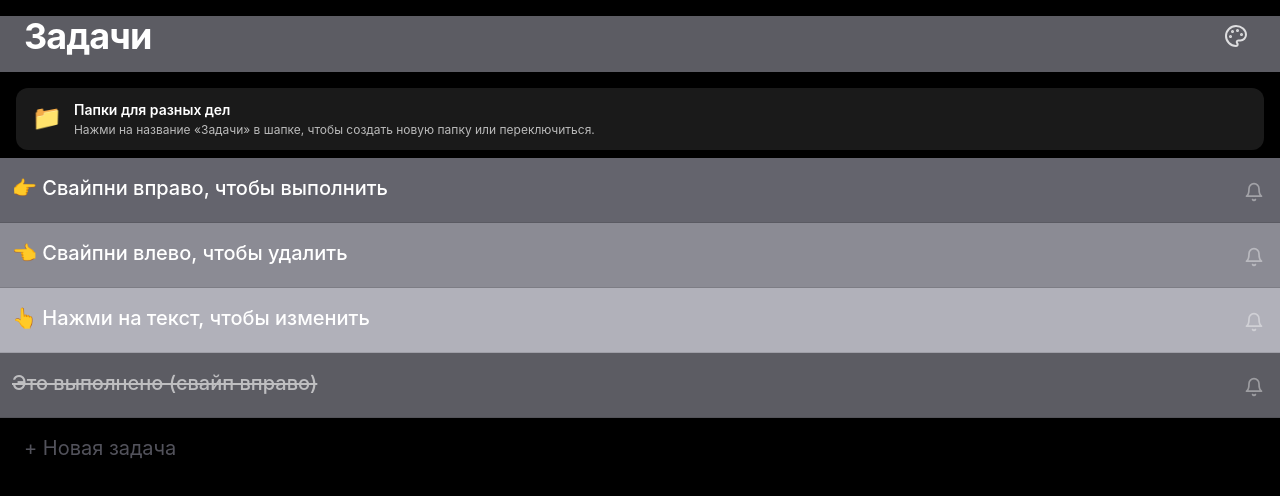
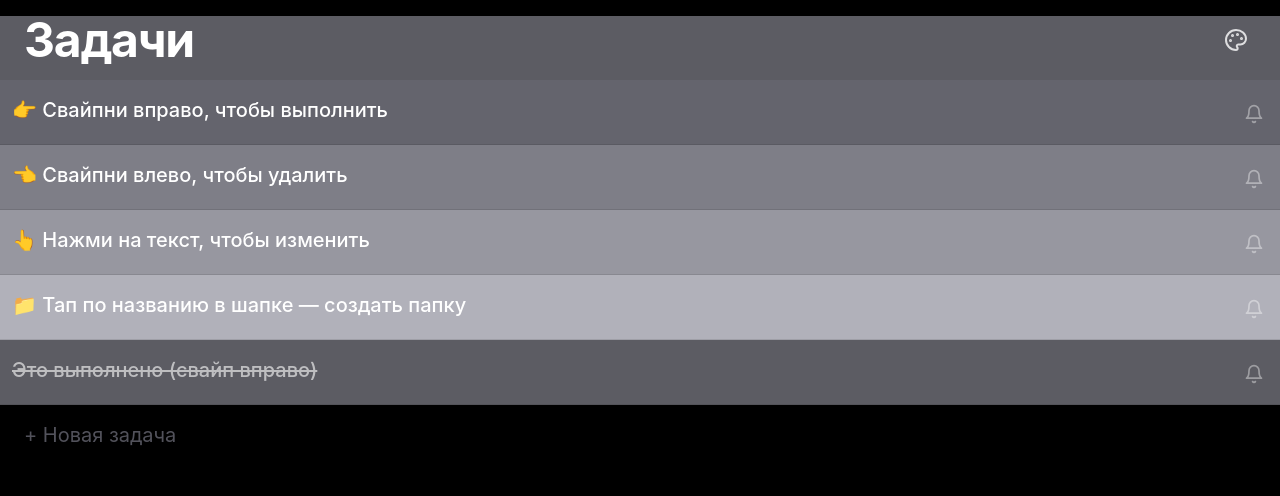
Before and after one commit to SKZHPRVT/task_time_place, a React (Vite) app: page / in a window 1280 px wide. Shown: the top 496 px of the page. Built offline with nearby package versions, Linux system fonts and the light colour scheme.

Commit message:
Fix: folder tip is now a task like other tutorials, remove black plate

```diff
--- a/src/App.tsx
+++ b/src/App.tsx
@@ -2,7 +2,7 @@ import { useState, useEffect, useMemo, useCallback } from 'react';
 import { SwipeableTask } from './components/SwipeableTask';
 import { ReminderSheet } from './components/ReminderSheet';
 import { FolderSheet } from './components/FolderSheet';
-import { Task, Folder } from './types';
+import { Task } from './types';
 import { useAppState } from './hooks/useAppState';
 import { useReminderChecker } from './hooks/useReminderChecker';
 import { Palette } from 'lucide-react';
@@ -97,27 +97,21 @@ export default function App() {
         className="pb-4 px-6 transition-colors duration-300 flex justify-between items-center shrink-0"
         style={{ backgroundColor: headerBg }}
       >
-        {/* Левая часть: название + стрелка */}
-        <div className="flex items-center gap-2 min-w-0 flex-1">
         <button
           onClick={() => setShowFolders(true)}
-            className="flex items-center gap-2 active:opacity-60 transition-opacity min-w-0"
+          className="min-w-0 flex-1 text-left active:opacity-60 transition-opacity"
         >
-            <h1 className="text-4xl font-bold text-white tracking-tight truncate">
+          <h1 className="text-5xl font-bold text-white tracking-tight truncate">
             {activeFolder.name}
           </h1>
         </button>
-        </div>
 
-        {/* Правая часть: стрелка (ближе к палитре) + палитра */}
-        <div className="flex items-center gap-1 shrink-0 ml-2">
         <button
           onClick={() => setShowPalette(!showPalette)}
-            className="p-2 rounded-full active:bg-white/20 transition-colors"
+          className="p-2 rounded-full active:bg-white/20 transition-colors shrink-0 ml-2"
         >
           <Palette size={24} className="text-white/80" />
         </button>
-        </div>
       </div>
 
       <AnimatePresence>
@@ -164,21 +158,6 @@ export default function App() {
       </AnimatePresence>
 
       <div className="flex-1 overflow-y-auto pb-24" style={{ backgroundColor: bgColor }}>
-        {/* Плашка-подсказка про папки (только если это первая папка и она дефолтная) */}
-        {activeFolder.id === 'default' && activeFolder.tasks.some(t => t.id.startsWith('tut-')) && (
-          <div className="px-4 pt-4 pb-2">
-            <div className="bg-white/10 rounded-xl px-4 py-3 flex items-start gap-3">
-              <div className="text-2xl mt-0.5">📁</div>
-              <div>
-                <div className="text-white font-semibold text-sm">Папки для разных дел</div>
-                <div className="text-white/70 text-xs mt-0.5">
-                  Нажми на название «{activeFolder.name}» в шапке, чтобы создать новую папку или переключиться.
-                </div>
-              </div>
-            </div>
-          </div>
-        )}
-
         {sortedTasks.map((task, idx) => {
           let taskBg: string;
           if (task.done) {
--- a/src/hooks/useAppState.ts
+++ b/src/hooks/useAppState.ts
@@ -17,7 +17,8 @@ const DEFAULT_FOLDER: Folder = {
     { id: 'tut-1', text: '👉 Свайпни вправо, чтобы выполнить', done: false },
     { id: 'tut-2', text: '👈 Свайпни влево, чтобы удалить', done: false },
     { id: 'tut-3', text: '👆 Нажми на текст, чтобы изменить', done: false },
-    { id: 'tut-4', text: 'Это выполнено (свайп вправо)', done: true },
+    { id: 'tut-4', text: '📁 Тап по названию в шапке — создать папку', done: false },
+    { id: 'tut-5', text: 'Это выполнено (свайп вправо)', done: true },
   ],
 };
 
@@ -108,7 +109,6 @@ export function useAppState() {
     if (isTelegram) cloudSetItem(CLOUD_KEY, str).catch(() => {});
   }, [state, ready]);
 
-  // Получить текущую папку
   const activeFolder = state.folders.find(f => f.id === state.activeFolderId) || state.folders[0];
 
   const updateFolderTasks = useCallback((folderId: string, updater: (tasks: Task[]) => Task[]) => {
```
Lines whose indentation alone changed are shown as unchanged.
